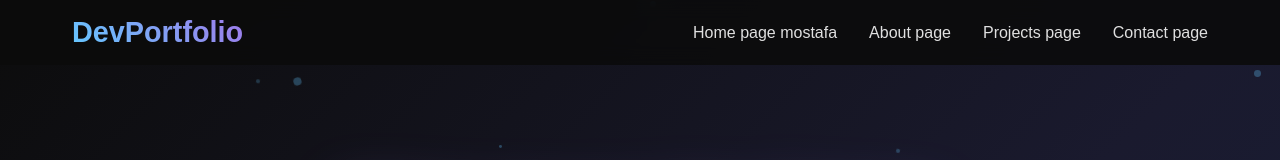
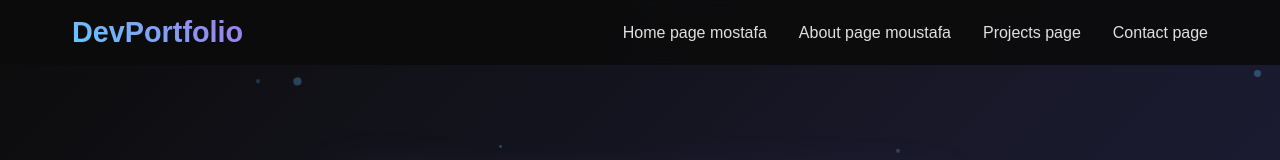
Before and after one commit to MariamElfadaly/GitDay1, a plain HTML site: page index.html in a window 1280 px wide. Shown: the top 160 px of the page. Drawn offline with Linux system fonts and the light colour scheme.

Commit message:
new update

```diff
--- a/index.html
+++ b/index.html
@@ -21,7 +21,7 @@
         <div class="logo">DevPortfolio</div>
         <ul class="nav-links">
           <li><a href="#home">Home page mostafa </a></li>
-          <li><a href="#about">About page</a></li>
+          <li><a href="#about">About page moustafa</a></li>
           <li><a href="#projects">Projects page</a></li>
           <li><a href="#contact">Contact page</a></li>
         </ul>
```
